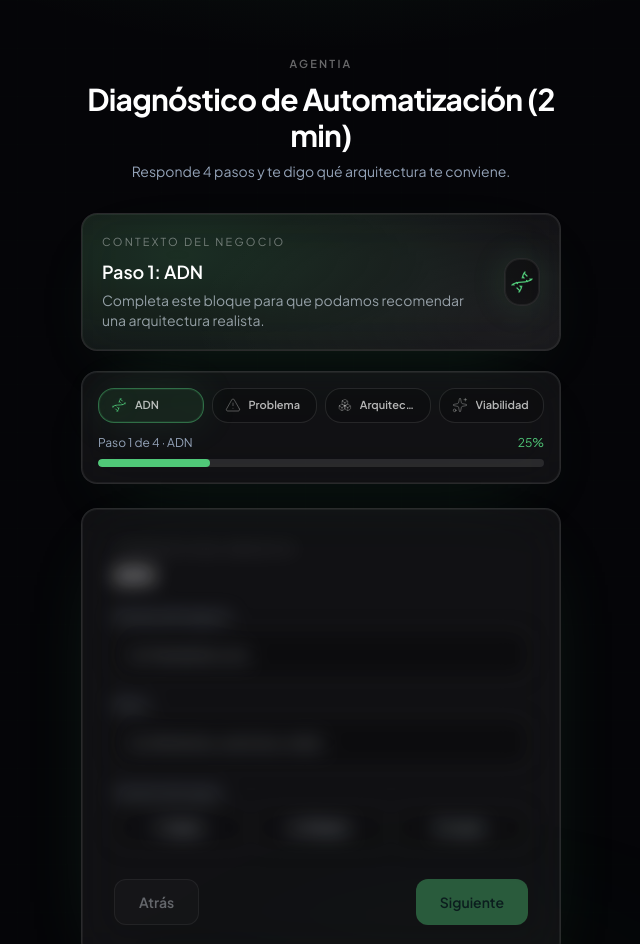
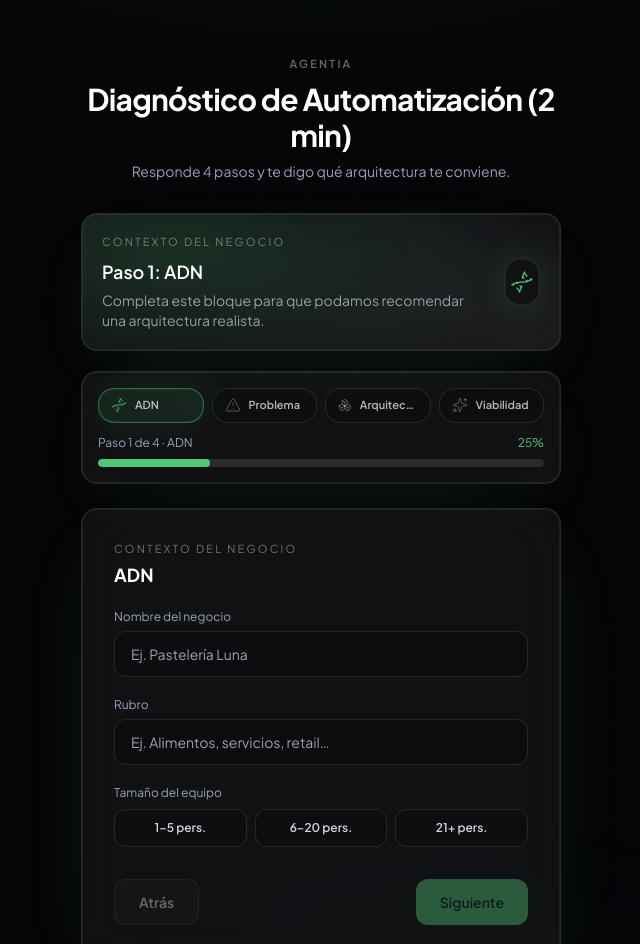
Before and after one commit to rgarrido24/AGENTIA-CHATBOT, a Next.js app: page /brief in a window 1280 px wide. Shown: the top 944 px of the page, without its empty margins (319-959 px from the left). Built offline with nearby package versions, Linux system fonts and the light colour scheme.

Commit message:
fix(brief): remove persistent blur on step panels
Co-authored-by: Cursor <cursoragent@cursor.com>

```diff
--- a/app/brief/DiagnosticBriefForm.tsx
+++ b/app/brief/DiagnosticBriefForm.tsx
@@ -258,7 +258,7 @@ export function DiagnosticBriefForm({ salesWhatsapp }: { salesWhatsapp: string |
                   <motion.div
                     key="s0"
                     initial={{ opacity: 0, y: 12, filter: 'blur(10px)' }}
-                    animate={{ opacity: 1, y: 0 }}
+                    animate={{ opacity: 1, y: 0, filter: 'blur(0px)' }}
                     exit={{ opacity: 0, y: -8, filter: 'blur(14px)' }}
                     transition={{ duration: 0.32, ease: 'easeOut' }}
                     className="space-y-5"
@@ -311,7 +311,7 @@ export function DiagnosticBriefForm({ salesWhatsapp }: { salesWhatsapp: string |
                   <motion.div
                     key="s1"
                     initial={{ opacity: 0, y: 12, filter: 'blur(10px)' }}
-                    animate={{ opacity: 1, y: 0 }}
+                    animate={{ opacity: 1, y: 0, filter: 'blur(0px)' }}
                     exit={{ opacity: 0, y: -8, filter: 'blur(14px)' }}
                     transition={{ duration: 0.32, ease: 'easeOut' }}
                     className="space-y-5"
@@ -346,7 +346,7 @@ export function DiagnosticBriefForm({ salesWhatsapp }: { salesWhatsapp: string |
                   <motion.div
                     key="s2"
                     initial={{ opacity: 0, y: 12, filter: 'blur(10px)' }}
-                    animate={{ opacity: 1, y: 0 }}
+                    animate={{ opacity: 1, y: 0, filter: 'blur(0px)' }}
                     exit={{ opacity: 0, y: -8, filter: 'blur(14px)' }}
                     transition={{ duration: 0.32, ease: 'easeOut' }}
                     className="space-y-5"
@@ -383,7 +383,7 @@ export function DiagnosticBriefForm({ salesWhatsapp }: { salesWhatsapp: string |
                   <motion.div
                     key="s3"
                     initial={{ opacity: 0, y: 12, filter: 'blur(10px)' }}
-                    animate={{ opacity: 1, y: 0 }}
+                    animate={{ opacity: 1, y: 0, filter: 'blur(0px)' }}
                     exit={{ opacity: 0, y: -8, filter: 'blur(14px)' }}
                     transition={{ duration: 0.32, ease: 'easeOut' }}
                     className="space-y-5"
```
